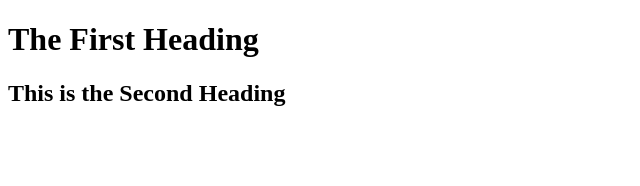
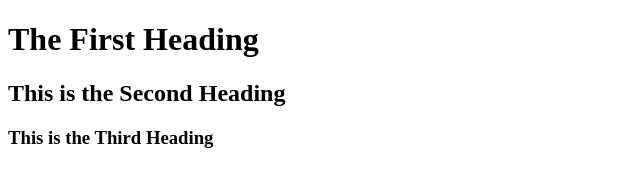
Before and after one commit to RedSinned13a/branch, a plain HTML site: page index.html in a window 1280 px wide. Shown: the whole page, without its empty margins (0-640 px from the left). Drawn offline with Linux system fonts and the light colour scheme.

Commit message:
update 1.3

```diff
--- a/index.html
+++ b/index.html
@@ -9,5 +9,6 @@
   <body>
     <h1>The First Heading</h1>
     <h2>This is the Second Heading</h2>
+    <h3>This is the Third Heading</h3>
   </body>
 </html>
```
